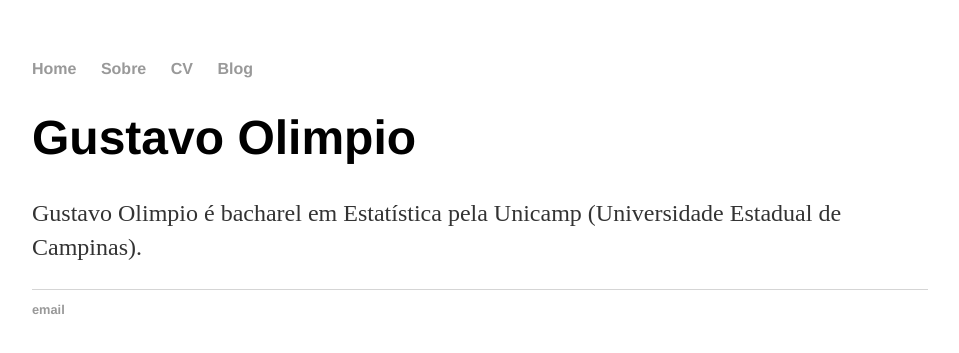
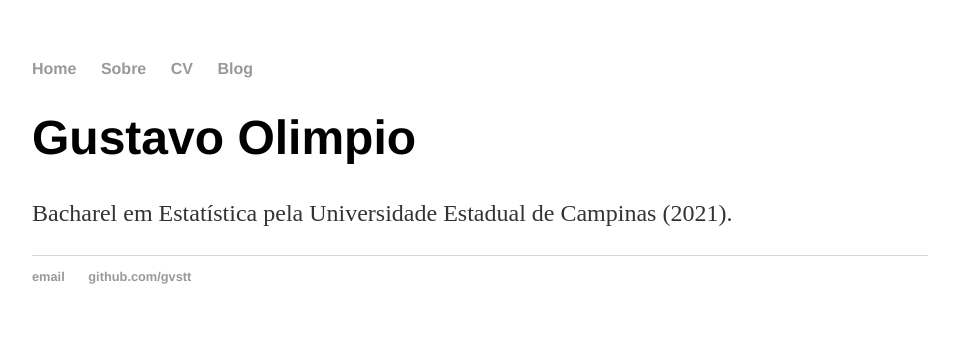
Before and after one commit to gvstt/gvstt.github.io, a Jekyll site: the page built from index.html, in a window 1280 px wide. Shown: the top 353 px of the page, without its empty margins (160-1119 px from the left). Built offline with Jekyll 4.4.1, drawn with Linux system fonts in a browser that asks for light colours.

Commit message:
Update default.html

```diff
--- a/_layouts/default.html
+++ b/_layouts/default.html
@@ -15,11 +15,15 @@
 	    		</ul>
 			</nav>
 			<div class="container">
-    		<div class="blurb">
-        		<h1>Gustavo Olimpio</h1>
-				<p>Gustavo Olimpio é bacharel em Estatística pela Unicamp (Universidade Estadual de Campinas).</a></p>
-    		</div><!-- /.blurb -->
+
+			{{ content }}
+
 			</div><!-- /.container -->
 			<footer>
 	    		<ul>
 	        		<li><a href="mailto:gustavo.s.olimpio@gmail.com">email</a></li>
+	        		<li><a href="https://github.com/gvstt">github.com/gvstt</a></li>
+				</ul>
+			</footer>
+		</body>
+	</html>
```
Lines whose indentation alone changed are shown as unchanged.
